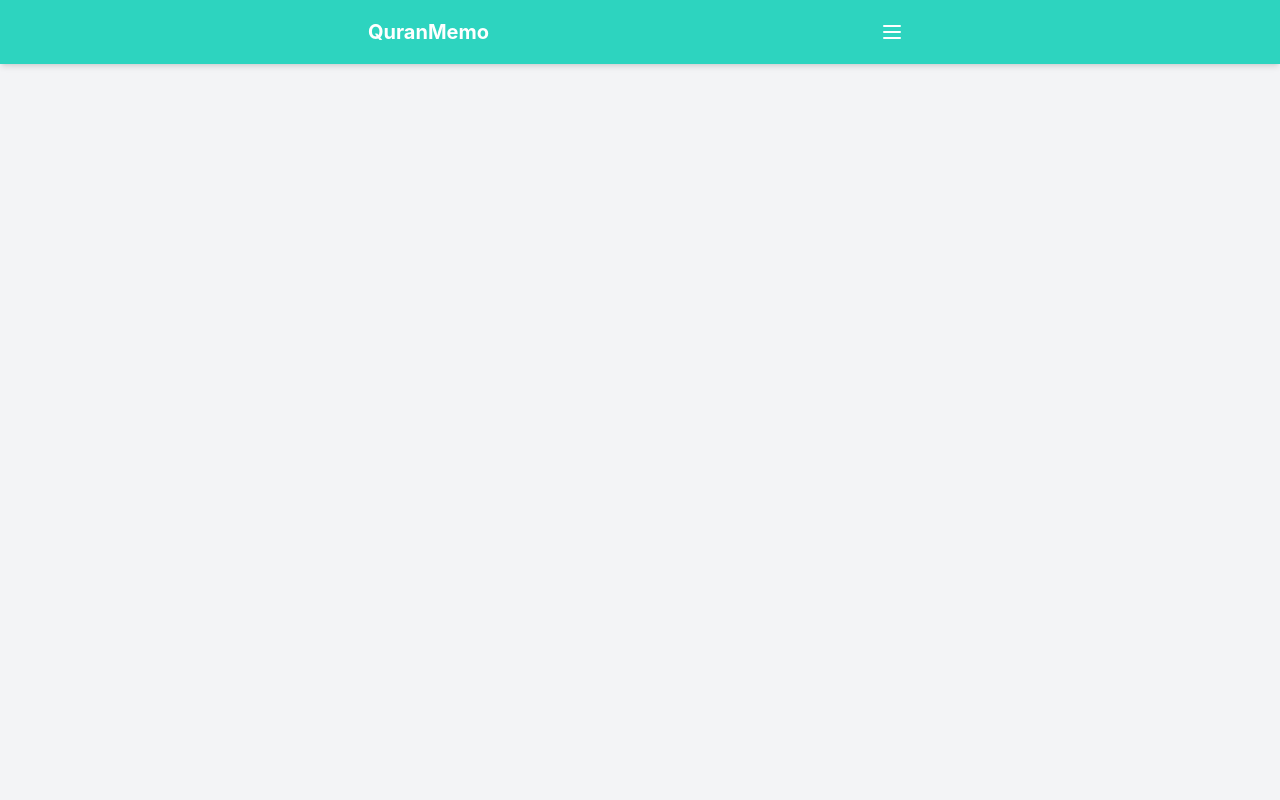
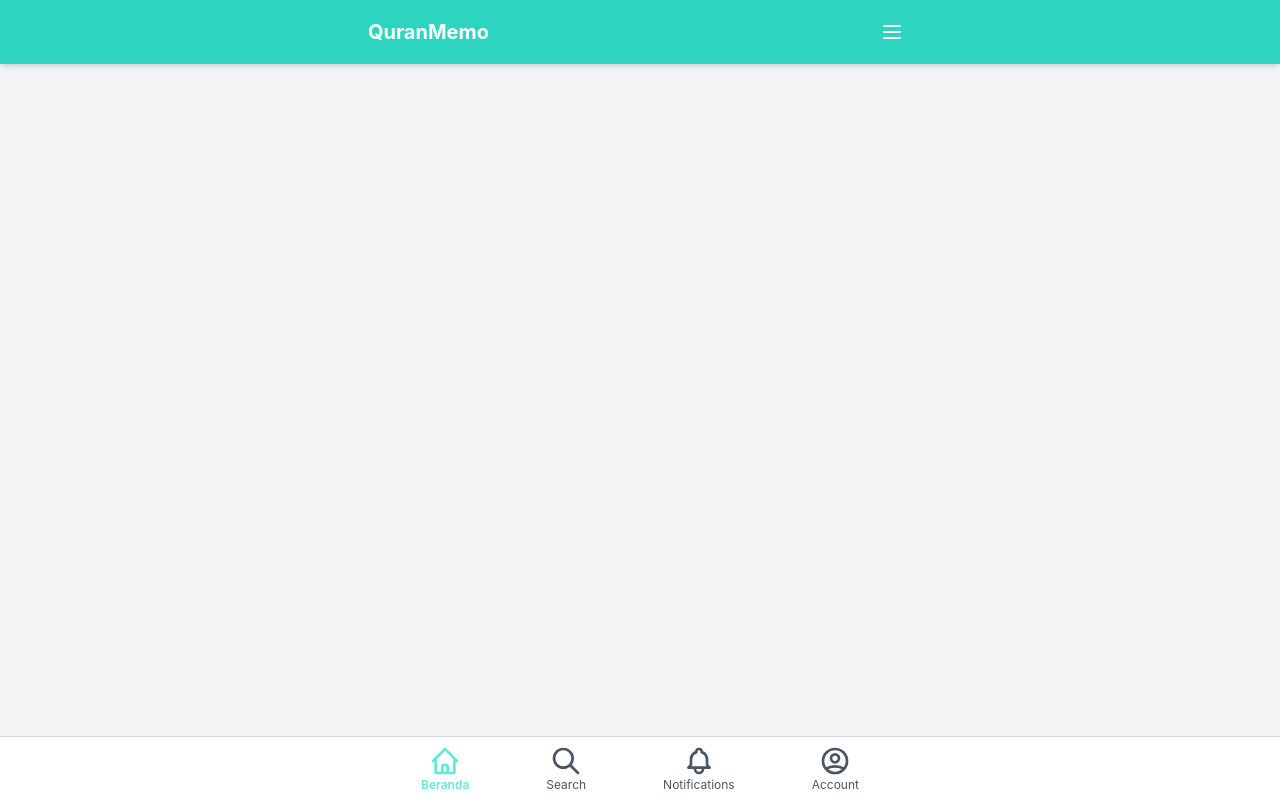
Before and after one commit to rizkianakbar/quran-community, a Next.js app: page / in a window 1280 px wide. Built offline with nearby package versions, Linux system fonts and the light colour scheme.

Commit message:
feat: add bottom navigation bar

```diff
--- a/components/layout/layout-root.tsx
+++ b/components/layout/layout-root.tsx
@@ -1,9 +1,11 @@
 import * as React from 'react';
 import { GlobalHeader } from './global-header';
+import { Navigation } from './navigation';
 
 export const LayoutRoot: React.FC = ({ children }) => (
   <main className="flex flex-col w-full min-h-screen bg-gray-100">
     <GlobalHeader />
     {children}
+    <Navigation />
   </main>
 );
--- /dev/null
+++ b/components/layout/navigation.tsx
@@ -0,0 +1,65 @@
+import { createElement } from 'react';
+
+import clsx from 'clsx';
+import Link from 'next/link';
+import { useRouter } from 'next/router';
+import { bottomNavigation, NavigationItem } from './navigation-data';
+
+const navigationClasses = (isActive?: boolean) => {
+  return [
+    'inline-flex flex-col items-center justify-center text-center h-12 px-2 rounded-md',
+    isActive ? 'text-teal-300 font-semibold' : 'text-gray-600',
+    'hover:text-teal-300',
+  ];
+};
+
+export function Navigation() {
+  const router = useRouter();
+
+  const renderItem = (item: Pick<NavigationItem, 'icon' | 'name'>) => {
+    return (
+      <>
+        {createElement(item.icon, {
+          className: 'w-8 h-8',
+          'aria-hidden': true,
+        })}
+        <span className="text-xs truncate">{item.name}</span>
+      </>
+    );
+  };
+
+  return (
+    <nav className="flex items-center justify-center fixed bottom-0 w-full h-16 px-2 bg-white border-t border-gray-300 z-40">
+      <div className="flex items-center justify-center w-full max-w-xl mx-auto">
+        <ul className="flex items-center justify-evenly w-full">
+          {bottomNavigation.map((item) => {
+            const isActive = item.exact
+              ? item.href === router.asPath
+              : router.asPath.startsWith(item.href);
+
+            return (
+              <li key={item.name} className="relative">
+                {item.external ? (
+                  <a
+                    className={clsx(...navigationClasses(isActive))}
+                    href={item.href}
+                    rel="nofollow noopener noreferrer"
+                    target="_blank"
+                  >
+                    {renderItem(item)}
+                  </a>
+                ) : (
+                  <Link href={item.href}>
+                    <a className={clsx(...navigationClasses(isActive))}>
+                      {renderItem(item)}
+                    </a>
+                  </Link>
+                )}
+              </li>
+            );
+          })}
+        </ul>
+      </div>
+    </nav>
+  );
+}
```
